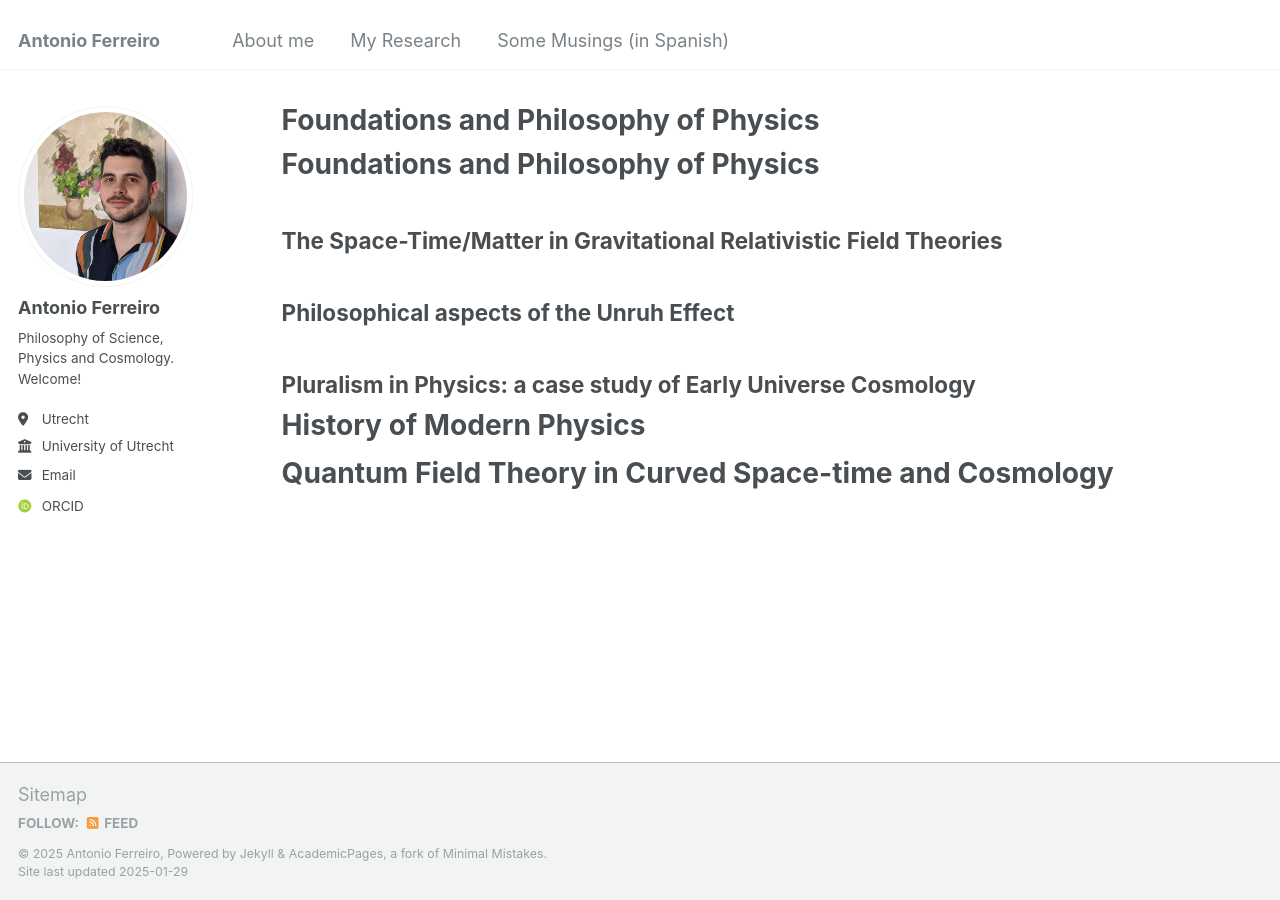
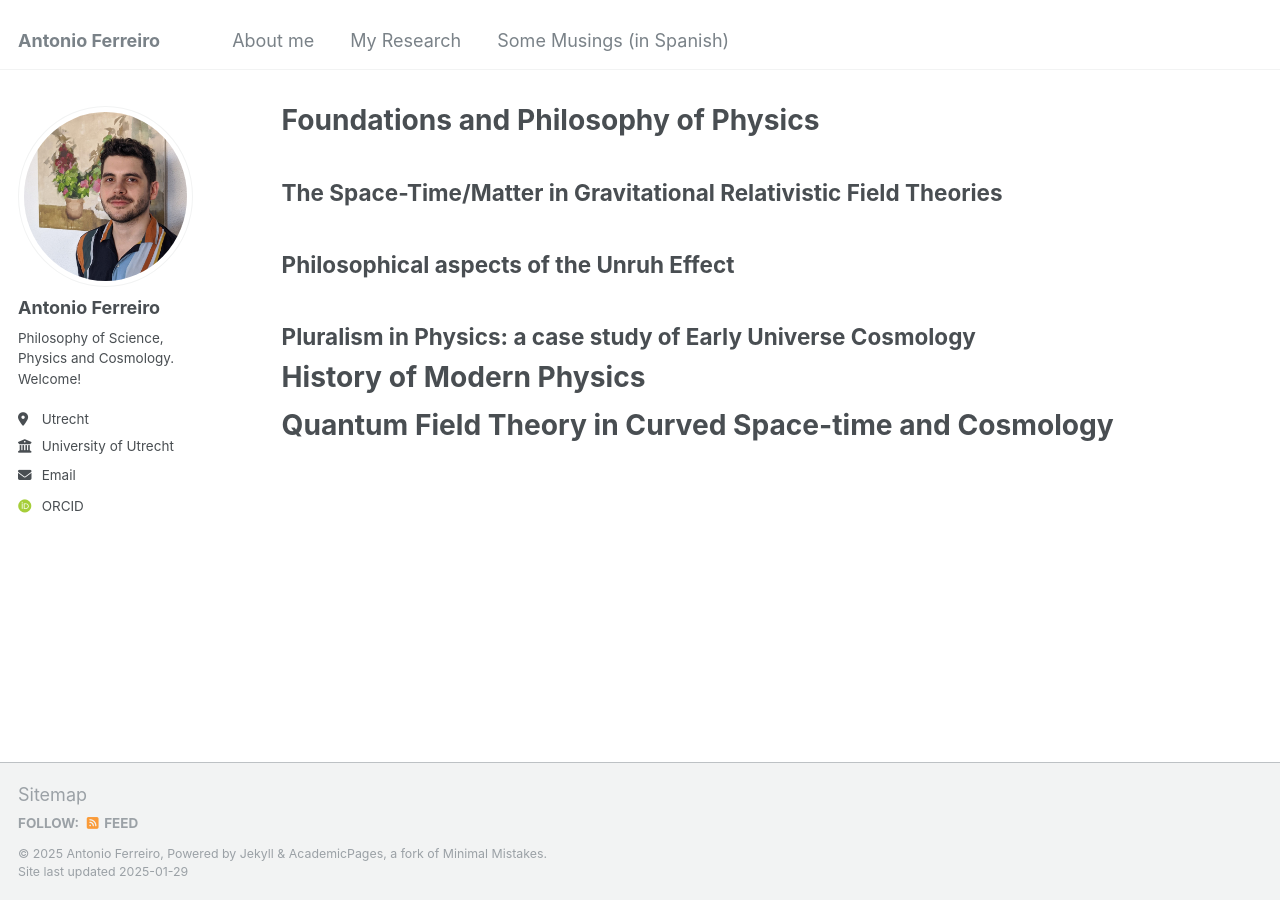
Before and after one commit to Anfedea/anfedea.github.io, a Jekyll site: the page built from _pages/research.md, in a window 1280 px wide. Built offline with Jekyll 4.4.1, drawn with Linux system fonts in a browser that asks for light colours; some web fonts are replaced.

Commit message:
Update research.md

```diff
--- a/_pages/research.md
+++ b/_pages/research.md
@@ -7,8 +7,6 @@ redirect_from:
   - /research/
   - /research.html
 ---
-Foundations and Philosophy of Physics
-======
 
 
 The Space-Time/Matter in Gravitational Relativistic Field Theories
```
